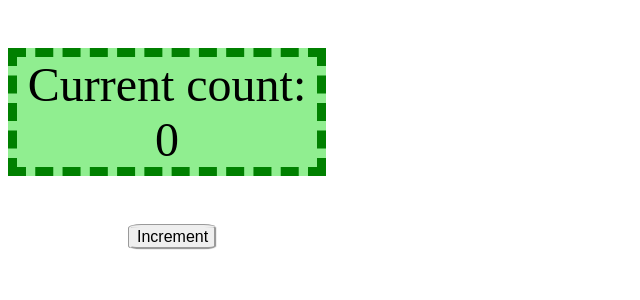
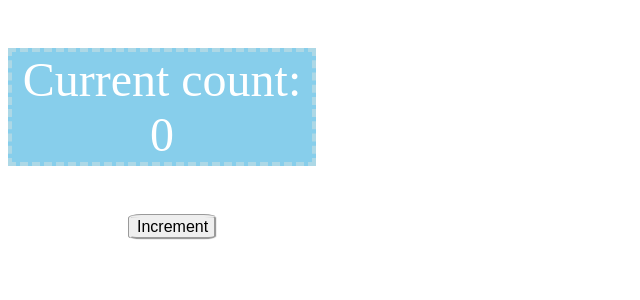
Before and after one commit to LBadgley/react-state, a React app: page / in a window 1280 px wide. Shown: the top 300 px of the page, without its empty margins (0-640 px from the left). Built offline with nearby package versions, Linux system fonts and the light colour scheme.

Commit message:
styled some more a

```diff
--- a/src/components/Incrementor.css
+++ b/src/components/Incrementor.css
@@ -1,9 +1,10 @@
 p {
-  background-color: lightgreen;
-  border: .2em dashed green;
+  background-color: skyblue;
+  border: 4px dashed lightblue;
   width: 300px;
   text-align: center;
   font-size: 3em;
+  color: white;
 }
 
 button {
```
Also changed, not shown: 2 other files (tests, documents, lock files or other folders).
